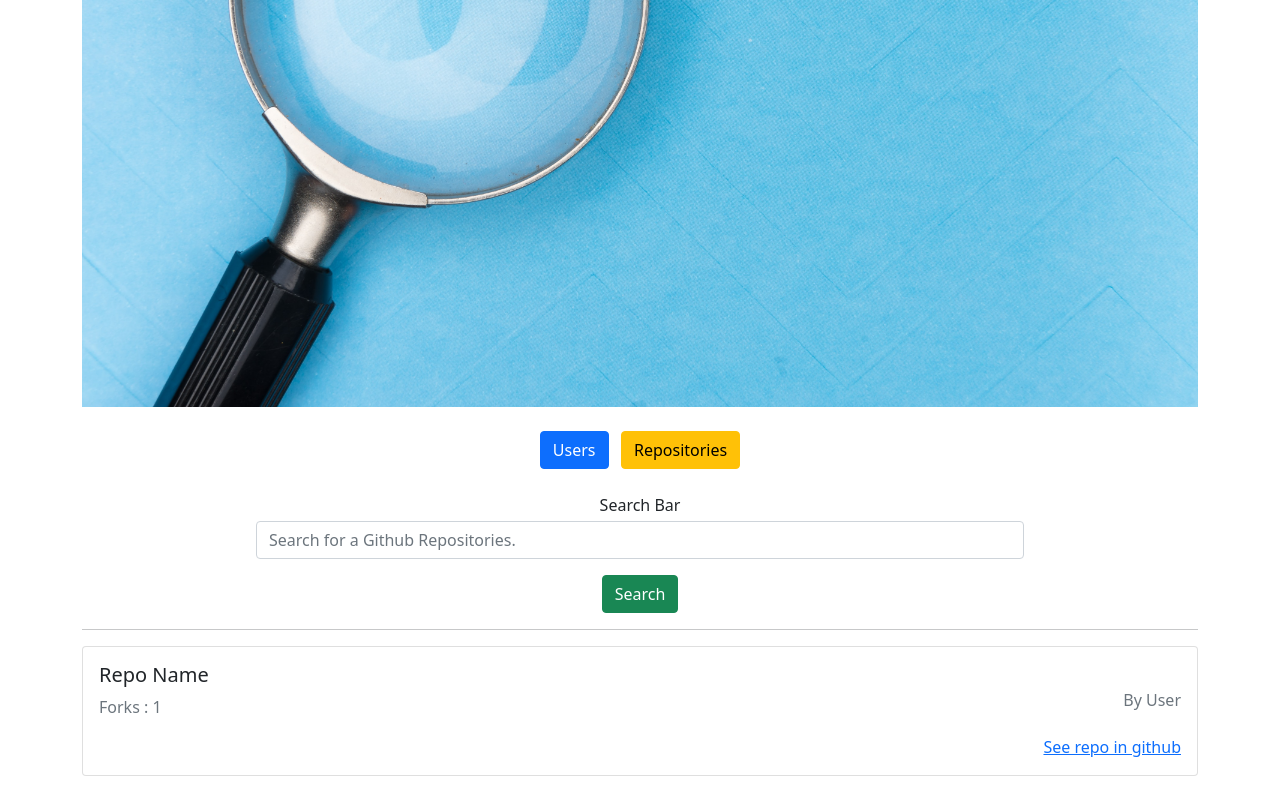
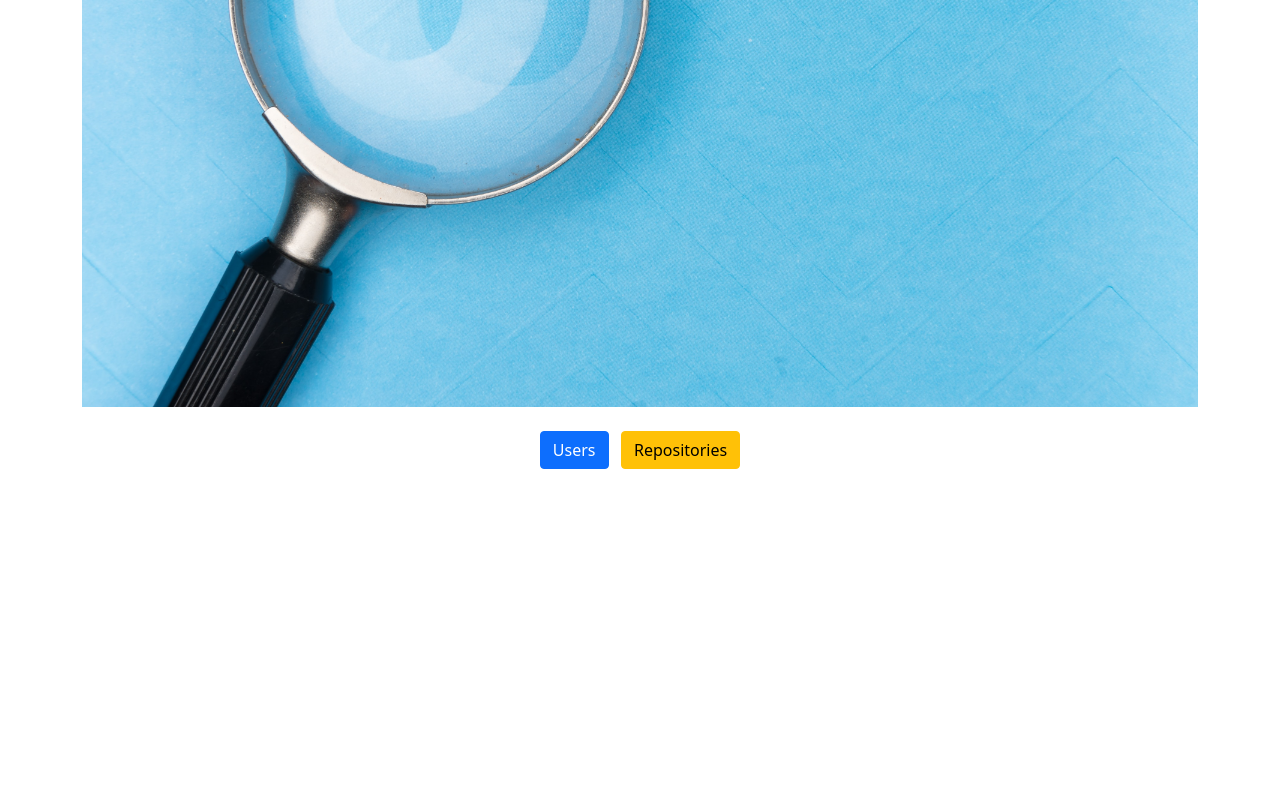
Before and after one commit to Reilly-Oduory/github-IP, an Angular app: page /repos in a window 1280 px wide. Shown: the part 393-1193 px from the top of the page. After the commit the page ends 886 px from the top, so only its background shows below. Built offline with nearby package versions, Linux system fonts and the light colour scheme.

Commit message:
repos showing

```diff
--- a/src/app/rep-ui/rep-ui.component.html
+++ b/src/app/rep-ui/rep-ui.component.html
@@ -1,14 +1,9 @@
-<div class="searchform">
-    <app-rep-searchform></app-rep-searchform>
-</div>
-<hr>
 <div class="results">
-    <div class="card mb-4">
+    <div *ngFor='let repo of repos' class="card mb-4">
         <div class="card-body">
-            <h5 class="card-title">Repo Name</h5>
+            <h5 class="card-title">{{ repo.name }}</h5>
             <h6 class="card-subtitle text-muted lefted mb-2">By User</h6>
-            <p class="card-text text-muted">Forks : 1</p>
-            <a href="" class="card-link lefted">See repo in github</a>
+            <a href="{{ repo.html_url }}" class="card-link lefted">See repo in github</a>
         </div>
     </div>
 </div>
--- a/src/app/rep-ui/rep-ui.component.ts
+++ b/src/app/rep-ui/rep-ui.component.ts
@@ -1,4 +1,6 @@
 import { Component, OnInit } from '@angular/core';
+import { Repo } from '../repo';
+import { RepoRetrievalService } from '../repo-retrieval.service';
 
 @Component({
   selector: 'app-rep-ui',
@@ -7,9 +9,15 @@ import { Component, OnInit } from '@angular/core';
 })
 export class RepUIComponent implements OnInit {
 
-  constructor() { }
+  repoRetrievalService!:RepoRetrievalService;
+  repos: any;
 
-  ngOnInit(): void {
+  constructor(repoRetrievalService: RepoRetrievalService) {
+    this.repoRetrievalService = repoRetrievalService;
+  }
+
+  ngOnInit() {
+    this.repos = this.repoRetrievalService.repoReturn
   }
 
 }
--- /dev/null
+++ b/src/app/repo-retrieval.service.ts
@@ -0,0 +1,34 @@
+import { HttpClient } from '@angular/common/http';
+import { Injectable } from '@angular/core';
+import { Repo } from './repo';
+
+@Injectable({
+  providedIn: 'root'
+})
+export class RepoRetrievalService {
+
+  repo!: Repo;
+  repoReturn = [];
+  newRepoData: any = [];
+
+  constructor(private http: HttpClient) {
+    this.repo = new Repo('','')
+  }
+
+  repoRequest(login:string) {
+    let promise = new Promise((resolve,reject) => {
+      this.http.get<any>('https://api.github.com/users/' + login + '/repos').toPromise().then(response => {
+        for(let i = 0; i<response.length; i++) {
+          this.newRepoData = new Repo(response[i].name, response[i].html_url)
+          this.repoReturn.push(this.newRepoData);
+        }
+        resolve
+      },
+      error => {
+        console.log('nothing found')
+        reject(error)
+      })
+    })
+    return promise
+  }
+}
--- a/src/app/repo.ts
+++ b/src/app/repo.ts
@@ -1,2 +1,10 @@
 export class Repo {
+
+constructor(
+    public name:string,
+    public html_url:string
+){
+
 }
+
+}
--- a/src/app/user-retrival.service.ts
+++ b/src/app/user-retrival.service.ts
@@ -8,7 +8,6 @@ import { User } from './user';
 export class UserRetrivalService {
 
   user! : User;
-  userReturn = [];
 
   constructor(private http:HttpClient) {
     this.user = new User('','','',0)
--- a/src/app/user-searchform/user-searchform.component.ts
+++ b/src/app/user-searchform/user-searchform.component.ts
@@ -1,5 +1,6 @@
 import { Component, OnInit } from '@angular/core';
 import { UserRetrivalService } from '../user-retrival.service';
+import { RepoRetrievalService } from '../repo-retrieval.service';
 
 @Component({
   selector: 'app-user-searchform',
@@ -10,13 +11,16 @@ export class UserSearchformComponent implements OnInit {
 
   login!:string;
   userRetrivalService!: UserRetrivalService;
+  repoRetrievalService! :RepoRetrievalService;
 
   submitUserName(){
-    this.userRetrivalService.userRequest(this.login)
+    this.userRetrivalService.userRequest(this.login);
+    this.repoRetrievalService.repoRequest(this.login);
   }
 
-  constructor(userRetrivalService: UserRetrivalService) {
-    this.userRetrivalService = userRetrivalService
+  constructor(userRetrivalService: UserRetrivalService, repoRetrievalService :RepoRetrievalService) {
+    this.userRetrivalService = userRetrivalService;
+    this.repoRetrievalService = repoRetrievalService;
   }
 
   ngOnInit(): void {
--- a/tsconfig.json
+++ b/tsconfig.json
@@ -5,7 +5,7 @@
     "baseUrl": "./",
     "outDir": "./dist/out-tsc",
     "forceConsistentCasingInFileNames": true,
-    "strict": true,
+    "strict": false,
     "noImplicitReturns": true,
     "noFallthroughCasesInSwitch": true,
     "sourceMap": true,
```
Also changed, not shown: 1 other file (tests, documents, lock files or other folders).
